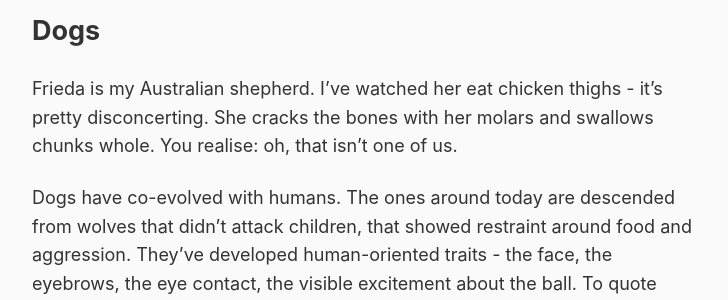
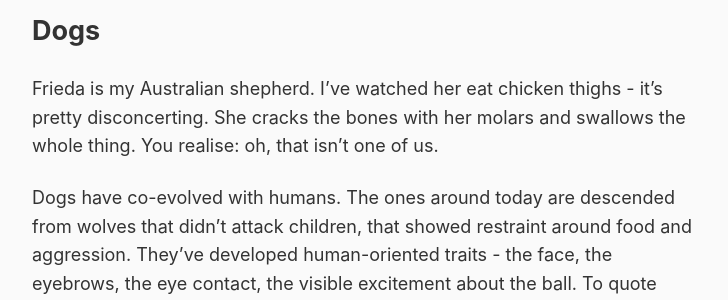
Before and after one commit to rob137/rob137.github.io, a Jekyll site: the page built from _posts/2026-01-04-you-just-get-used-to-it.md, in a window 1280 px wide and 900 px high, scrolled down 1145 px. Shown: the part 182-482 px from the top of the window, without its empty margins (275-1003 px from the left). Built offline with Jekyll 4.4.1, drawn with Linux system fonts in a browser that asks for light colours.

Commit message:
Fix: whole chicken thigh, not chunks
🤖 Generated with [Claude Code](https://claude.com/claude-code)

Co-Authored-By: Claude Opus 4.5 <noreply@anthropic.com>

```diff
--- a/_posts/2026-01-04-you-just-get-used-to-it.md
+++ b/_posts/2026-01-04-you-just-get-used-to-it.md
@@ -26,7 +26,7 @@ The joke lands because the person proposing an opaque tool takes on responsibili
 
 ## Dogs
 
-Frieda is my Australian shepherd. I've watched her eat chicken thighs - it's pretty disconcerting. She cracks the bones with her molars and swallows chunks whole. You realise: oh, that isn't one of us.
+Frieda is my Australian shepherd. I've watched her eat chicken thighs - it's pretty disconcerting. She cracks the bones with her molars and swallows the whole thing. You realise: oh, that isn't one of us.
 
 Dogs have co-evolved with humans. The ones around today are descended from wolves that didn't attack children, that showed restraint around food and aggression. They've developed human-oriented traits - the face, the eyebrows, the eye contact, the visible excitement about the ball. To quote Rory Sutherland: a flower is a weed with a marketing department.
 
```
